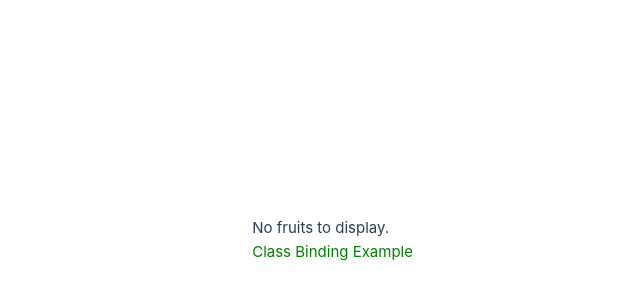
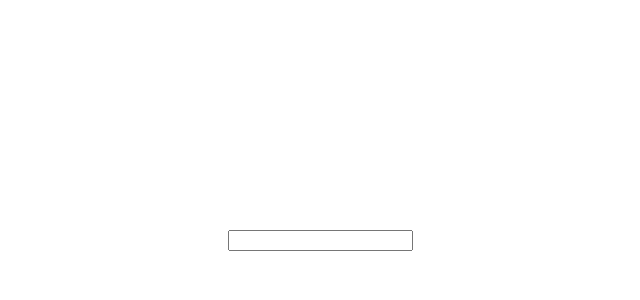
Before and after one commit to jloska-revolve/vue-fundamentals, a Vue app: page / in a window 1280 px wide. Shown: the part 160-460 px from the top of the page, without its empty margins (227-867 px from the left). Built offline with nearby package versions, Linux system fonts and the light colour scheme.

Commit message:
watch options

```diff
--- a/src/pages/Home/Home.vue
+++ b/src/pages/Home/Home.vue
@@ -1,19 +1,14 @@
 <template>
   <div style="display: flex; flex-direction: column">
-    <h2 v-if="showItems">Fruits:</h2>
-    <ul v-if="showItems">
-      <li v-for="item in items">{{ item }}</li>
-    </ul>
-    <p v-else>No fruits to display.</p>
-    <div :class="highlightClass">Class Binding Example</div>
+    <h2 v-if="showItems">Widać albo nie widać</h2>
+    <input v-model="userInput" />
   </div>
 </template>
 
 <script>
 export default {
   data: () => ({
-    items: ["Apple", "Banana", "Orange"],
-    // showItems: true
+    userInput: "",
   }),
   props: {
     // component recived properties
@@ -22,29 +17,15 @@ export default {
     // components register
   },
   methods: {
-    toggleShowItems() {
+    // component methods
+  },
+  computed: {
+    // component computed properties
+  },
+  watch: {
+    userInput() {
       this.showItems = !this.showItems;
     },
-  },
-  computed: {
-    showItems()
-    {
-      return this.items.length === 0
-    },
-    highlightClass() {
-      if (!this.showItems) {
-        return {
-          normal: true,
-        };
-      } else {
-        return {
-          highlight: true,
-        };
-      }
-    },
-  },
-  watch: {
-    // watched variables
   },
   async created() {},
   async mounted() {},
```
